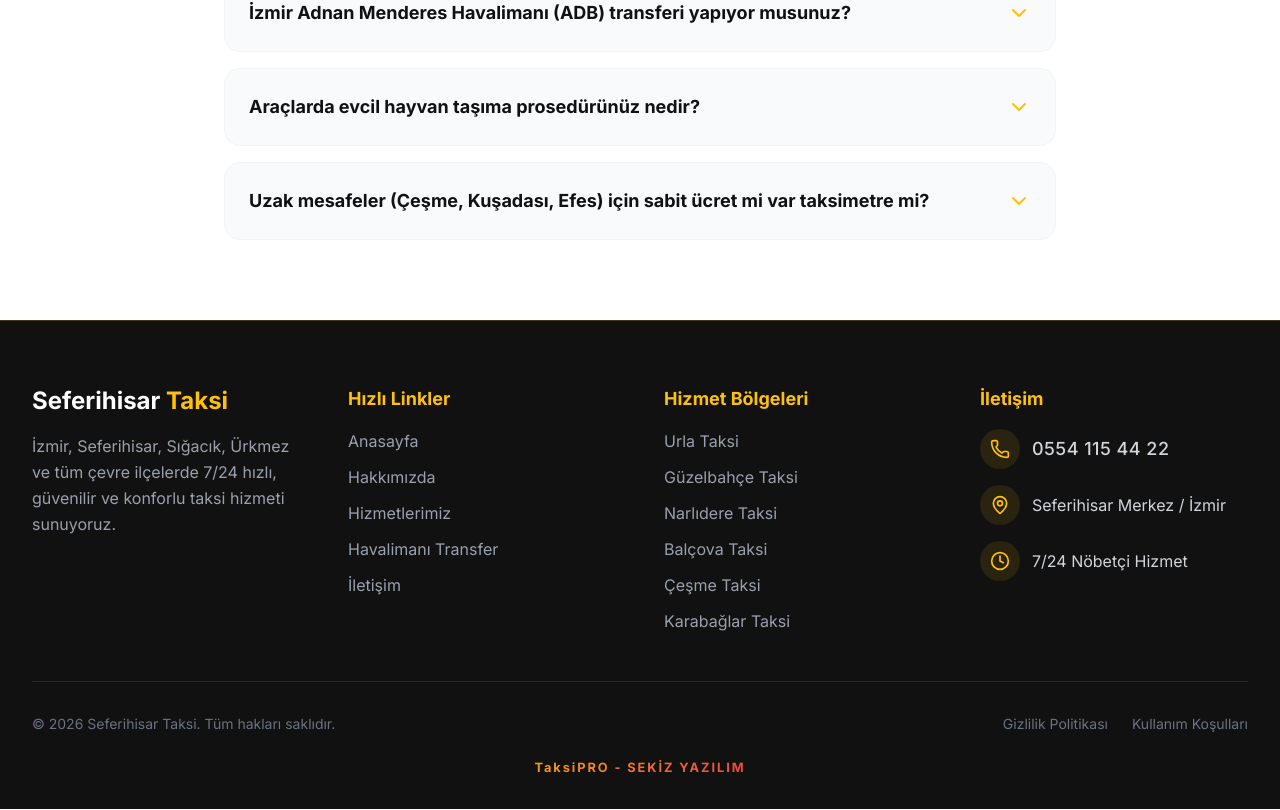
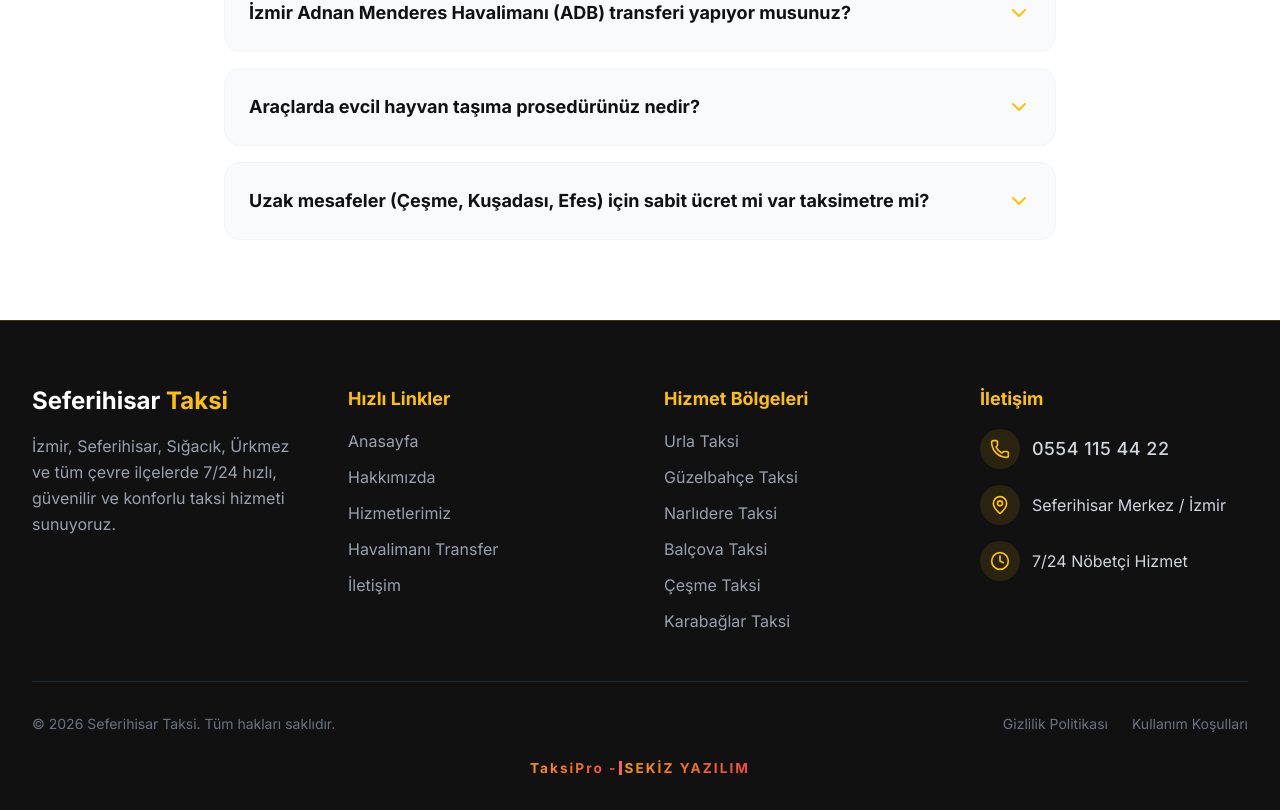
Before and after one commit to kodfinans34/seferihisartaxi, a Next.js app: page / in a window 1280 px wide. Shown: the part 6931-7741 px from the top of the page. Built offline with nearby package versions, Linux system fonts and the light colour scheme.

Commit message:
UI: Add typewriter effect to TaksiPro in footer

```diff
--- a/src/components/layout/Footer.tsx
+++ b/src/components/layout/Footer.tsx
@@ -1,6 +1,7 @@
 import Link from "next/link";
 import { Phone, MapPin, Clock } from "lucide-react";
 import { regions } from "@/data/regions";
+import { FooterSignature } from "@/components/ui/FooterSignature";
 
 export const Footer = () => {
     // Take top 6 important regions for the footer links
@@ -76,25 +77,7 @@ export const Footer = () => {
                     </div>
                 </div>
                 <div className="mt-6 flex justify-center">
-                    <a
-                        href="https://wa.me/905415041938?text=Merhaba%20Sekiz%20Yaz%C4%B1l%C4%B1m.%20Seferihisar%20Taksi%20web%20projenizdeki%20modern%20tasar%C4%B1m%20ve%20h%C4%B1zl%C4%B1%20SEO%20altyap%C4%B1s%C4%B1%20dikkatimi%20%C3%A7ekti.%20Kendi%20projem%20i%C3%A7in%20de%20benzer%20kalitede%20bir%20teknolojik%20%C3%A7%C3%B6z%C3%BCm%20ar%C4%B1yorum%2C%20detaylar%C4%B1%20g%C3%B6r%C3%BC%C5%9Febilir%20miyiz%3F"
-                        target="_blank"
-                        rel="noopener noreferrer"
-                        className="hover:opacity-75 hover:scale-105 transition-all duration-300"
-                        style={{
-                            background: "linear-gradient(135deg, #f59e0b, #ef4444)",
-                            WebkitBackgroundClip: "text",
-                            WebkitTextFillColor: "transparent",
-                            backgroundClip: "text",
-                            fontWeight: 700,
-                            fontSize: "0.8rem",
-                            letterSpacing: "0.15em",
-                            textDecoration: "none",
-                            display: "inline-block",
-                        }}
-                    >
-                        TaksiPRO - SEKİZ YAZILIM
-                    </a>
+                    <FooterSignature />
                 </div>
             </div>
         </footer>
--- /dev/null
+++ b/src/components/ui/FooterSignature.tsx
@@ -0,0 +1,82 @@
+"use client";
+
+import { useState, useEffect } from "react";
+
+export const FooterSignature = () => {
+    const [text, setText] = useState("");
+    const [isDeleting, setIsDeleting] = useState(false);
+
+    // The prefix that types out and deletes
+    const fullText = "TaksiPro - ";
+    const typingSpeed = 120;
+    const deletingSpeed = 80;
+    const pauseTime = 2500; // How long it stays fully typed
+
+    useEffect(() => {
+        let timer: NodeJS.Timeout;
+
+        if (!isDeleting && text === fullText) {
+            // Wait at the end before deleting
+            timer = setTimeout(() => setIsDeleting(true), pauseTime);
+        } else if (isDeleting && text === "") {
+            // Wait empty before starting again
+            timer = setTimeout(() => setIsDeleting(false), 500);
+        } else {
+            // Type or delete a character
+            timer = setTimeout(() => {
+                setText(
+                    isDeleting
+                        ? fullText.substring(0, text.length - 1)
+                        : fullText.substring(0, text.length + 1)
+                );
+            }, isDeleting ? deletingSpeed : typingSpeed);
+        }
+
+        return () => clearTimeout(timer);
+    }, [text, isDeleting]);
+
+    return (
+        <a
+            href="https://wa.me/905415041938?text=Merhaba%20Sekiz%20Yazılım.%20Seferihisar%20Taksi%20web%20projenizdeki%20modern%20tasarım%20ve%20hızlı%20SEO%20altyapısı%20dikkatimi%20çekti.%20Kendi%20projem%20için%20de%20benzer%20kalitede%20bir%20teknolojik%20çözüm%20arıyorum,%20detayları%20görüşebilir%20miyiz?"
+            target="_blank"
+            rel="noopener noreferrer"
+            className="group hover:opacity-80 transition-all duration-300 inline-flex items-center"
+            style={{
+                textDecoration: "none",
+            }}
+        >
+            {/* The typewriter part */}
+            <span
+                style={{
+                    background: "linear-gradient(135deg, #f59e0b, #ef4444)",
+                    WebkitBackgroundClip: "text",
+                    WebkitTextFillColor: "transparent",
+                    backgroundClip: "text",
+                    fontWeight: 700,
+                    fontSize: "0.85rem",
+                    letterSpacing: "0.15em",
+                }}
+            >
+                {text}
+            </span>
+
+            {/* Blinking cursor */}
+            <span className="inline-block w-[3px] h-[0.9em] bg-red-400 mx-[2px] opacity-100 group-hover:opacity-50 transition-opacity" style={{ animation: "pulse 1s cubic-bezier(0.4, 0, 0.6, 1) infinite" }}></span>
+
+            {/* The static part */}
+            <span
+                style={{
+                    background: "linear-gradient(135deg, #f59e0b, #ef4444)",
+                    WebkitBackgroundClip: "text",
+                    WebkitTextFillColor: "transparent",
+                    backgroundClip: "text",
+                    fontWeight: 700,
+                    fontSize: "0.85rem",
+                    letterSpacing: "0.15em",
+                }}
+            >
+                SEKİZ YAZILIM
+            </span>
+        </a>
+    );
+};
```
